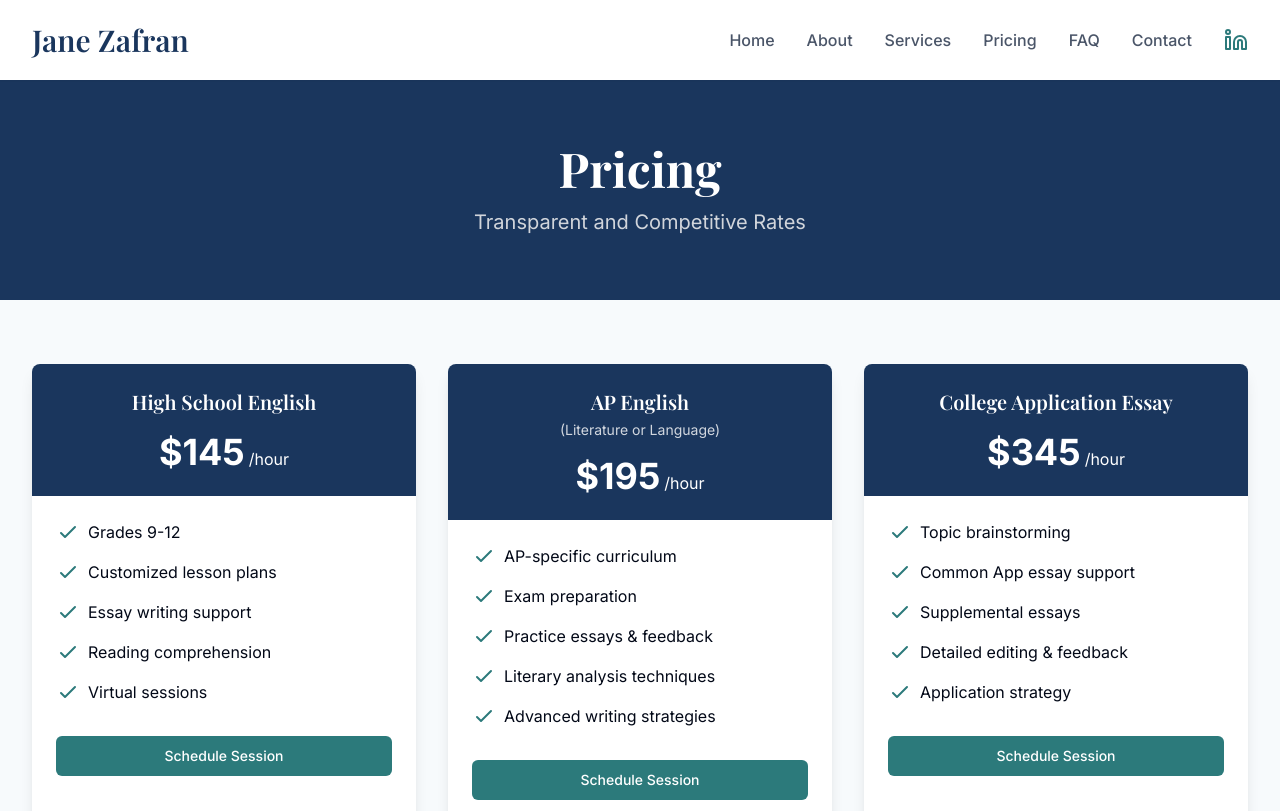
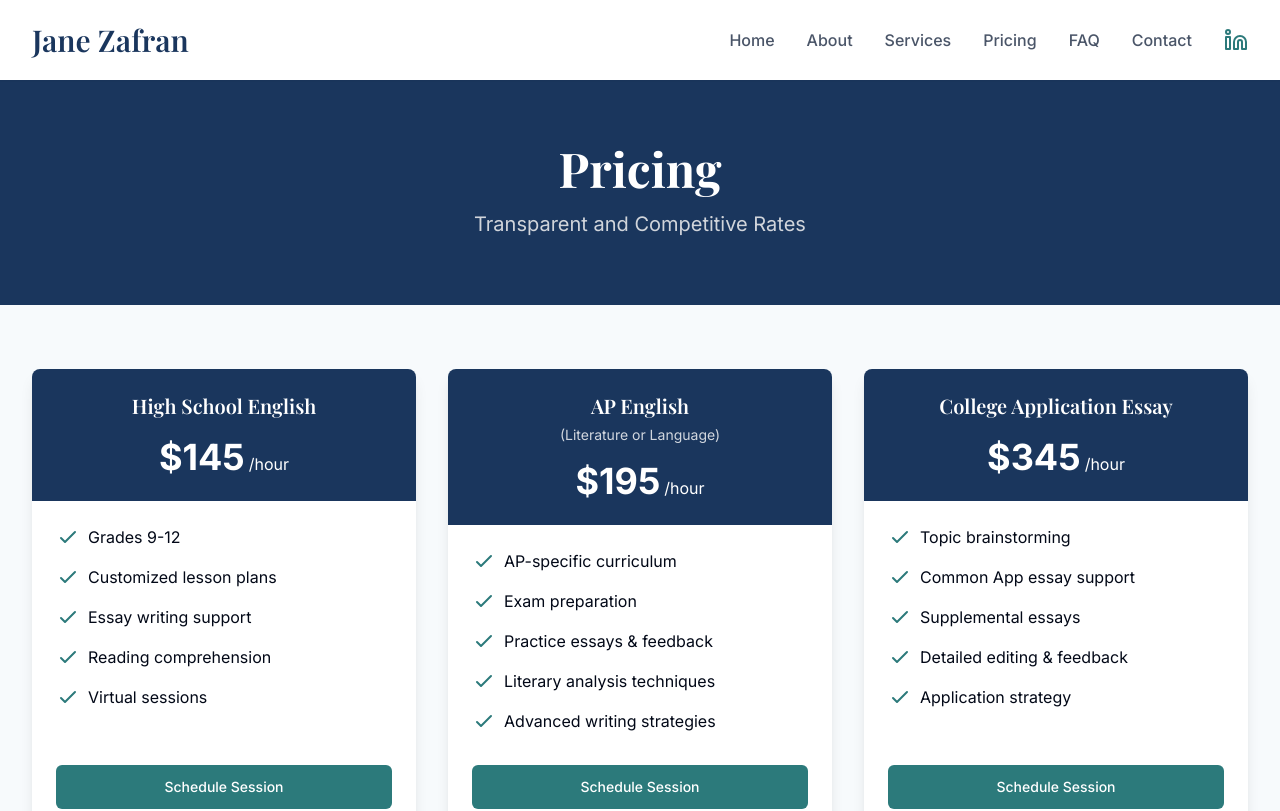
Before and after one commit to ashal-ali/learnwithjane, a React (Vite) app: page /pricing in a window 1280 px wide. Shown: the top 811 px of the page. Built offline with nearby package versions, Linux system fonts and the light colour scheme.

Commit message:
Ensure text scaling consistency
Ensure text is scaled consistently across all pages to maintain alignment of buttons, divisions, and other elements, even with varying text lengths.

```diff
--- a/src/components/PageHeader.tsx
+++ b/src/components/PageHeader.tsx
@@ -8,8 +8,8 @@ const PageHeader = ({ title, subtitle }: PageHeaderProps) => {
   return (
     <div className="bg-tutor-navy py-12 md:py-16">
       <div className="max-w-7xl mx-auto px-4 sm:px-6 lg:px-8 text-center">
-        <h1 className="text-3xl md:text-4xl lg:text-5xl font-serif font-bold text-white mb-4">{title}</h1>
-        {subtitle && <p className="text-xl text-gray-300">{subtitle}</p>}
+        <h1 className="text-3xl md:text-4xl lg:text-5xl font-serif font-bold text-white mb-4 leading-tight">{title}</h1>
+        {subtitle && <p className="text-xl text-gray-300 leading-relaxed">{subtitle}</p>}
       </div>
     </div>
   );
--- a/src/pages/About.tsx
+++ b/src/pages/About.tsx
@@ -1,22 +1,32 @@
+
 import Layout from "@/components/Layout";
 import PageHeader from "@/components/PageHeader";
+
 const About = () => {
-  return <Layout>
-      <PageHeader title="About Jane Zafran" subtitle="English Academic Tutor and College Application Essay Editor" />
+  return (
+    <Layout>
+      <PageHeader
+        title="About Jane Zafran"
+        subtitle="English Academic Tutor and College Application Essay Editor"
+      />
 
       <section className="py-16">
         <div className="max-w-7xl mx-auto px-4 sm:px-6 lg:px-8">
           <div className="grid grid-cols-1 lg:grid-cols-2 gap-12 items-center">
             <div>
-              <img alt="Jane Zafran" src="/lovable-uploads/d94d04f8-a1d0-4936-ac00-37ccbea458c6.png" className="rounded-lg shadow-lg w-full max-w-md mx-auto object-scale-down" />
+              <img
+                alt="Jane Zafran"
+                src="/lovable-uploads/d94d04f8-a1d0-4936-ac00-37ccbea458c6.png"
+                className="rounded-lg shadow-lg w-full max-w-md mx-auto object-scale-down"
+              />
             </div>
 
             <div>
-              <p className="text-2xl font-serif text-tutor-navy mb-6">
+              <p className="text-2xl font-serif text-tutor-navy mb-6 leading-relaxed">
                 Jane Zafran is an experienced writer and tutor known for her insightful guidance, meticulous editing, and personalized approach to helping students craft compelling essays.
               </p>
 
-              <div className="space-y-4 text-tutor-gray">
+              <div className="space-y-4 text-tutor-gray leading-relaxed">
                 <p>
                   Jane grew up in Bay Area, California, where she attended Castilleja School and Menlo School. She went on to pursue further study at Brown University, where she co-founded and served as Co-Editor-in-Chief of the Brown Journal of Medical Humanities, a medical literary journal that bridges the sciences and humanities.
                 </p>
@@ -41,6 +51,8 @@ const About = () => {
           </div>
         </div>
       </section>
-    </Layout>;
+    </Layout>
+  );
 };
+
 export default About;
--- a/src/pages/FAQ.tsx
+++ b/src/pages/FAQ.tsx
@@ -15,8 +15,8 @@ const FAQ = () => {
         <div className="max-w-4xl mx-auto px-4 sm:px-6 lg:px-8">
           <div className="space-y-10">
             <div className="bg-white rounded-lg shadow-md p-8">
-              <h3 className="text-xl font-serif font-semibold text-tutor-navy mb-4">What subjects do you tutor?</h3>
-              <div className="text-tutor-gray">
+              <h3 className="text-xl font-serif font-semibold text-tutor-navy mb-4 leading-tight">What subjects do you tutor?</h3>
+              <div className="text-tutor-gray leading-relaxed">
                 <p>
                   High school English (Grades 9-12), including AP English Literature and Composition and AP English Language and Composition.
                 </p>
@@ -24,8 +24,8 @@ const FAQ = () => {
             </div>
 
             <div className="bg-white rounded-lg shadow-md p-8">
-              <h3 className="text-xl font-serif font-semibold text-tutor-navy mb-4">What is your tutoring philosophy?</h3>
-              <div className="text-tutor-gray">
+              <h3 className="text-xl font-serif font-semibold text-tutor-navy mb-4 leading-tight">What is your tutoring philosophy?</h3>
+              <div className="text-tutor-gray leading-relaxed">
                 <p>
                   My tutoring philosophy is to meet students where they are at. I work with students one-on-one to strengthen their critical thinking, reading, and writing skills, leading to tangible improvements in their English classes.
                 </p>
@@ -33,8 +33,8 @@ const FAQ = () => {
             </div>
 
             <div className="bg-white rounded-lg shadow-md p-8">
-              <h3 className="text-xl font-serif font-semibold text-tutor-navy mb-4">What type of college application essays do you edit?</h3>
-              <div className="text-tutor-gray">
+              <h3 className="text-xl font-serif font-semibold text-tutor-navy mb-4 leading-tight">What type of college application essays do you edit?</h3>
+              <div className="text-tutor-gray leading-relaxed">
                 <p>
                   I help students brainstorm, draft, and edit all college application essays required in the admissions process, including the Common App essay and school-specific supplemental essays.
                 </p>
@@ -42,8 +42,8 @@ const FAQ = () => {
             </div>
 
             <div className="bg-white rounded-lg shadow-md p-8">
-              <h3 className="text-xl font-serif font-semibold text-tutor-navy mb-4">What are your fees?</h3>
-              <div className="text-tutor-gray">
+              <h3 className="text-xl font-serif font-semibold text-tutor-navy mb-4 leading-tight">What are your fees?</h3>
+              <div className="text-tutor-gray leading-relaxed">
                 <p>
                   Please see the <Link to="/pricing" className="text-tutor-teal hover:text-tutor-navy underline">Pricing page</Link> for detailed information about my rates.
                 </p>
@@ -51,8 +51,8 @@ const FAQ = () => {
             </div>
 
             <div className="bg-white rounded-lg shadow-md p-8">
-              <h3 className="text-xl font-serif font-semibold text-tutor-navy mb-4">Where are sessions conducted?</h3>
-              <div className="text-tutor-gray">
+              <h3 className="text-xl font-serif font-semibold text-tutor-navy mb-4 leading-tight">Where are sessions conducted?</h3>
+              <div className="text-tutor-gray leading-relaxed">
                 <p>
                   Sessions are conducted virtually.
                 </p>
--- a/src/pages/Pricing.tsx
+++ b/src/pages/Pricing.tsx
@@ -16,17 +16,17 @@ const Pricing = () => {
         <div className="max-w-7xl mx-auto px-4 sm:px-6 lg:px-8">
           <div className="grid grid-cols-1 md:grid-cols-3 gap-8">
             {/* High School English */}
-            <div className="bg-white rounded-lg shadow-lg overflow-hidden transition-transform hover:scale-105">
+            <div className="bg-white rounded-lg shadow-lg overflow-hidden transition-transform hover:scale-105 flex flex-col h-full">
               <div className="bg-tutor-navy p-6 text-center">
-                <h3 className="text-xl font-serif font-semibold text-white">High School English</h3>
+                <h3 className="text-xl font-serif font-semibold text-white leading-tight min-h-[28px]">High School English</h3>
                 <div className="mt-4">
                   <span className="text-4xl font-bold text-white">$145</span>
                   <span className="text-white ml-1">/hour</span>
                 </div>
               </div>
 
-              <div className="p-6">
-                <ul className="space-y-4">
+              <div className="p-6 flex flex-col flex-grow">
+                <ul className="space-y-4 mb-8 flex-grow">
                   <li className="flex items-start">
                     <svg className="h-6 w-6 text-tutor-teal mr-2 flex-shrink-0" fill="none" viewBox="0 0 24 24" stroke="currentColor">
                       <path strokeLinecap="round" strokeLinejoin="round" strokeWidth={2} d="M5 13l4 4L19 7" />
@@ -59,8 +59,8 @@ const Pricing = () => {
                   </li>
                 </ul>
 
-                <div className="mt-8">
-                  <Button asChild className="w-full bg-tutor-teal hover:bg-tutor-navy text-white">
+                <div className="mt-auto">
+                  <Button asChild className="w-full bg-tutor-teal hover:bg-tutor-navy text-white h-11">
                     <Link to="/contact">Schedule Session</Link>
                   </Button>
                 </div>
@@ -68,9 +68,9 @@ const Pricing = () => {
             </div>
 
             {/* AP English */}
-            <div className="bg-white rounded-lg shadow-lg overflow-hidden transition-transform hover:scale-105">
+            <div className="bg-white rounded-lg shadow-lg overflow-hidden transition-transform hover:scale-105 flex flex-col h-full">
               <div className="bg-tutor-navy p-6 text-center">
-                <h3 className="text-xl font-serif font-semibold text-white">AP English</h3>
+                <h3 className="text-xl font-serif font-semibold text-white leading-tight min-h-[28px]">AP English</h3>
                 <div className="text-sm text-white opacity-80 mt-1">(Literature or Language)</div>
                 <div className="mt-4">
                   <span className="text-4xl font-bold text-white">$195</span>
@@ -78,8 +78,8 @@ const Pricing = () => {
                 </div>
               </div>
 
-              <div className="p-6">
-                <ul className="space-y-4">
+              <div className="p-6 flex flex-col flex-grow">
+                <ul className="space-y-4 mb-8 flex-grow">
                   <li className="flex items-start">
                     <svg className="h-6 w-6 text-tutor-teal mr-2 flex-shrink-0" fill="none" viewBox="0 0 24 24" stroke="currentColor">
                       <path strokeLinecap="round" strokeLinejoin="round" strokeWidth={2} d="M5 13l4 4L19 7" />
@@ -112,8 +112,8 @@ const Pricing = () => {
                   </li>
                 </ul>
 
-                <div className="mt-8">
-                  <Button asChild className="w-full bg-tutor-teal hover:bg-tutor-navy text-white">
+                <div className="mt-auto">
+                  <Button asChild className="w-full bg-tutor-teal hover:bg-tutor-navy text-white h-11">
                     <Link to="/contact">Schedule Session</Link>
                   </Button>
                 </div>
@@ -121,17 +121,17 @@ const Pricing = () => {
             </div>
 
             {/* College Application Essay Editing */}
-            <div className="bg-white rounded-lg shadow-lg overflow-hidden transition-transform hover:scale-105">
+            <div className="bg-white rounded-lg shadow-lg overflow-hidden transition-transform hover:scale-105 flex flex-col h-full">
               <div className="bg-tutor-navy p-6 text-center">
-                <h3 className="text-xl font-serif font-semibold text-white">College Application Essay</h3>
+                <h3 className="text-xl font-serif font-semibold text-white leading-tight min-h-[28px]">College Application Essay</h3>
                 <div className="mt-4">
                   <span className="text-4xl font-bold text-white">$345</span>
                   <span className="text-white ml-1">/hour</span>
                 </div>
               </div>
 
-              <div className="p-6">
-                <ul className="space-y-4">
+              <div className="p-6 flex flex-col flex-grow">
+                <ul className="space-y-4 mb-8 flex-grow">
                   <li className="flex items-start">
                     <svg className="h-6 w-6 text-tutor-teal mr-2 flex-shrink-0" fill="none" viewBox="0 0 24 24" stroke="currentColor">
                       <path strokeLinecap="round" strokeLinejoin="round" strokeWidth={2} d="M5 13l4 4L19 7" />
@@ -164,8 +164,8 @@ const Pricing = () => {
                   </li>
                 </ul>
 
-                <div className="mt-8">
-                  <Button asChild className="w-full bg-tutor-teal hover:bg-tutor-navy text-white">
+                <div className="mt-auto">
+                  <Button asChild className="w-full bg-tutor-teal hover:bg-tutor-navy text-white h-11">
                     <Link to="/contact">Schedule Session</Link>
                   </Button>
                 </div>
```
Also changed, not shown: src/pages/Home.tsx (+16 -16 lines), src/pages/Services.tsx (+12 -12 lines).
